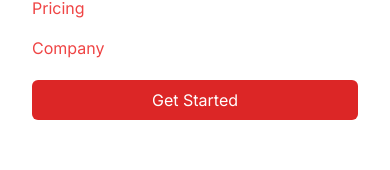
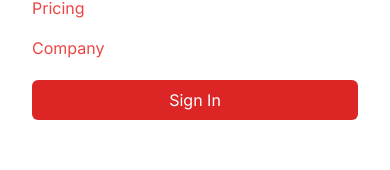
Before and after one commit to YTheLynch/SIH-2024, a Next.js app: page / in a window 390 px wide. Both pictures are taken after a click on the button "Toggle Menu". Shown: the part 176-346 px from the top of the page. Built offline with nearby package versions, Linux system fonts and the light colour scheme.

Commit message:
Update Routing

```diff
--- a/src/components/Hero.tsx
+++ b/src/components/Hero.tsx
@@ -1,6 +1,6 @@
 import Image from "next/image";
 import { Container } from "@/components/Container";
-import heroImg from "../../public/img/hero.png";
+import heroImg from "/public/img/hero.png";
 
 
 export const Hero = () => {
--- a/src/components/Navbar.tsx
+++ b/src/components/Navbar.tsx
@@ -32,7 +32,7 @@ export const Navbar = () => {
           </span>
         </Link>
 
-        {/* get started  */}
+
         <div className="gap-3 nav__item mr-2 lg:flex ml-auto lg:ml-0 lg:order-2">
             <ThemeChanger />
             <div className="hidden mr-3 lg:flex nav__item">
@@ -75,8 +75,8 @@ export const Navbar = () => {
                           {item}
                       </Link>
                     ))}
-                    <Link href="/" className="w-full px-6 py-2 mt-3 text-center text-white bg-red-600 rounded-md lg:ml-5">
-                        Get Started
+                    <Link href="/signin" className="w-full px-6 py-2 mt-3 text-center text-white bg-red-600 rounded-md lg:ml-5">
+                        Sign In
                     </Link>
                   </>
                 </Disclosure.Panel>
--- a/src/components/Testimonials.tsx
+++ b/src/components/Testimonials.tsx
@@ -2,9 +2,9 @@ import Image from "next/image";
 import React from "react";
 import { Container } from "@/components/Container";
 
-import userOneImg from "../../public/img/user1.jpg";
-import userTwoImg from "../../public/img/user2.jpg";
-import userThreeImg from "../../public/img/user3.jpg";
+import userOneImg from "/public/img/user1.jpg";
+import userTwoImg from "/public/img/user2.jpg";
+import userThreeImg from "/public/img/user3.jpg";
 
 export const Testimonials = () => {
   return (
--- a/src/components/data.js
+++ b/src/components/data.js
@@ -7,8 +7,8 @@ import {
   SunIcon,
 } from "@heroicons/react/24/solid";
 
-import benefitOneImg from "../../public/img/benefit-one.png";
-import benefitTwoImg from "../../public/img/benefit-two.png";
+import benefitOneImg from "/public/img/benefit-one.png";
+import benefitTwoImg from "/public/img/benefit-two.png";
 
 const benefitOne = {
   title: "Highlight your benefits",
```
Also changed, not shown: 1 other file (tests, documents, lock files or other folders).
